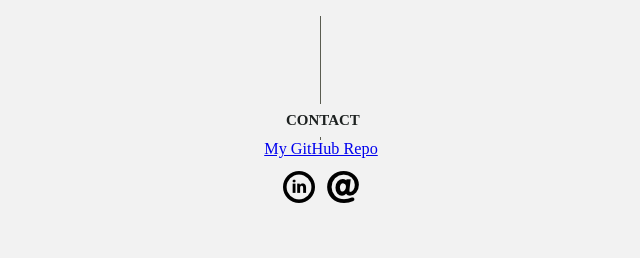
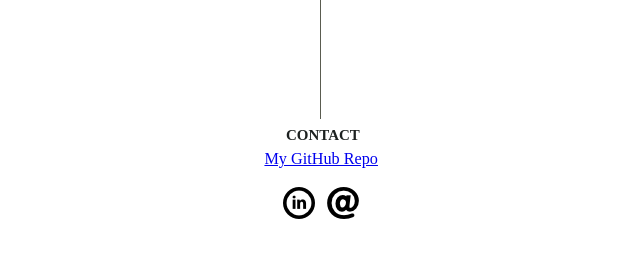
Before and after one commit to fatihmehmetergin/fatihmehmetergin.github.io, a plain HTML site: page index.html in a window 1280 px wide. Shown: the part 484-742 px from the top of the page, without its empty margins (319-959 px from the left). Drawn offline with Linux system fonts and the light colour scheme.

Commit message:
Add files via upload

```diff
--- a/index.html
+++ b/index.html
@@ -14,7 +14,7 @@
             font-weight: 500;
             margin: 0;
             min-height: 100vh;
-            background: #F2F2F2;
+            background: #ffffff;
             color: #1D2120;
             -webkit-font-smoothing: antialiased;
             -moz-osx-font-smoothing: antialiased;
@@ -51,7 +51,7 @@
             position: absolute;
             bottom: 5%;
             left: 39%;
-            background-color: #F2F2F2;
+            background-color: #ffffff;
             padding: 0.63rem 0;
             font-size: 1.2rem;
         }
@@ -85,22 +85,33 @@
             margin: 0 auto;
         }
 
-        b {
+
+        a
+        {
+
+            padding: 26px 32px 6px 0px;
+            margin: 0 4px 0 4px;
+            display: inline-block
+        }
+
+        a.b
+        {
             background: url('social-media-icons.png') no-repeat -1px 0;
             padding: 26px 32px 6px 0px;
             margin: 0 4px 0 4px;
             display: inline-block
         }
-
-        b:hover {
+        a.b:hover {
             background: url('social-media-icons.png') no-repeat -33px 0px;
         }
 
-        b.mai {
+        a.mai {
             background: url('social-media-icons.png') no-repeat -1px -34px;
         }
 
-        b.mai:hover {
+
+
+        a.mai:hover {
             background: url('social-media-icons.png') no-repeat -33px -34px;
         }
 
@@ -118,7 +129,7 @@
             h3 {
                 left: 38%;
             }
-            b {
+            a {
                 padding: 26px 32px 6px 0px;
             }
         }
@@ -140,12 +151,21 @@
             <div class="sm">
 
                 <h3> &nbsp; &nbsp; CONTACT</h3>
-                <a href="https://github.com/fatihmehmetergin">My GitHub Repo </a>
+                &nbsp; &nbsp;&nbsp; &nbsp;&nbsp; <a href="https://github.com/fatihmehmetergin">My GitHub Repo</a>
+
 
             </div>
 
-            <b href="https://www.linkedin.com/in/fatihmehmetergin" class="lkn"></b>
-            <b href="fatihmehmetergin@gmail.com" class="mai"></b>
+            <a href="https://www.linkedin.com/in/fatihmehmetergin" class="b"></a>
+            <a href="mailto:fatihmehmetergin@gmail.com" class="mai"></a>
+
+
+
+
+
+
+
+
 
         </main>
     </body>
```
